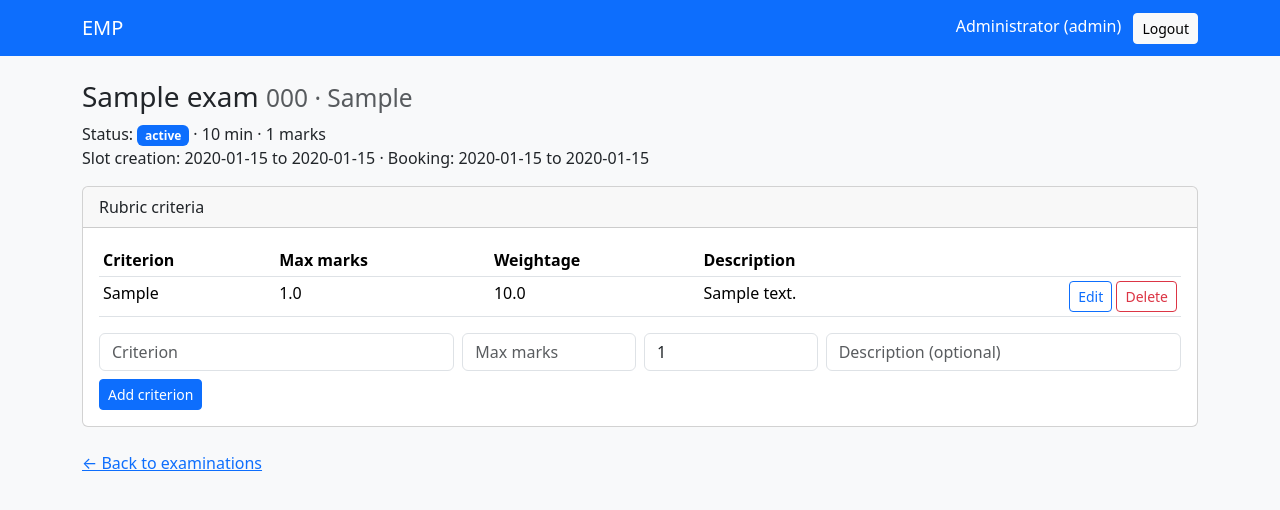
After one commit to lakshmipoorani-05/exam-management-portal, a Flask app: page /admin/exams/1 in a window 1280 px wide. The commit adds this page. Shown: the top 510 px of the page. Run offline with Flask 3, Linux system fonts and the light colour scheme; the visitor is signed in with stand-in values (Sample User, id 1); tables that the repository leaves empty hold one stand-in row (values such as "Sample post").

Commit message:
Add Rubric model and exam detail page

```diff
--- a/app.py
+++ b/app.py
@@ -3,7 +3,7 @@ from flask import (Flask, render_template, request, redirect, url_for,
                    flash, session, g, abort)
 from werkzeug.security import generate_password_hash, check_password_hash
 from datetime import datetime
-from model import db, User, Course, Exam
+from model import db, User, Course, Exam, Rubric
 app = Flask(__name__)
 app.secret_key = "change-this-later"
 
@@ -130,6 +130,25 @@ def read_exam_form(form):
         return None, "Slot creation end date cannot be before its start date."
     if values["booking_end"] < values["booking_start"]:
         return None, "Booking end date cannot be before its start date."
+    return values, None
+
+def read_rubric_form(form):
+    """Read and validate a rubric criterion. Returns (values, error_message)."""
+    try:
+        values = {
+            "criterion": form["criterion"].strip(),
+            "max_marks": float(form["max_marks"]),
+            "weightage": float(form.get("weightage") or 1),
+            "description": form.get("description"),
+        }
+    except (ValueError, KeyError):
+        return None, "Please enter valid numbers for marks and weightage."
+    if not values["criterion"]:
+        return None, "Criterion name is required."
+    if values["max_marks"] <= 0:
+        return None, "Maximum marks must be greater than 0."
+    if values["weightage"] < 0:
+        return None, "Weightage cannot be negative."
     return values, None
 
 @app.route("/login", methods=["GET", "POST"])
@@ -366,5 +385,61 @@ def admin_exam_delete(exam_id):
     flash("Examination removed.", "info")
     return redirect(url_for("admin_exams"))
 
+@app.route("/admin/exams/<int:exam_id>")
+@role_required("admin")
+def admin_exam_detail(exam_id):
+    exam = db.session.get(Exam, exam_id)
+    if exam is None:
+        abort(404)
+    return render_template("admin_exam_detail.html", exam=exam)
+
+
+@app.route("/admin/exams/<int:exam_id>/rubrics", methods=["POST"])
+@role_required("admin")
+def admin_rubric_add(exam_id):
+    exam = db.session.get(Exam, exam_id)
+    if exam is None:
+        abort(404)
+    values, error = read_rubric_form(request.form)
+    if error:
+        flash(error, "danger")
+    else:
+        db.session.add(Rubric(exam_id=exam.id, **values))
+        db.session.commit()
+        flash("Criterion added.", "success")
+    return redirect(url_for("admin_exam_detail", exam_id=exam.id))
+
+
+@app.route("/admin/rubrics/<int:rubric_id>/edit", methods=["GET", "POST"])
+@role_required("admin")
+def admin_rubric_edit(rubric_id):
+    rubric = db.session.get(Rubric, rubric_id)
+    if rubric is None:
+        abort(404)
+    if request.method == "POST":
+        values, error = read_rubric_form(request.form)
+        if error:
+            flash(error, "danger")
+        else:
+            for field, value in values.items():
+                setattr(rubric, field, value)
+            db.session.commit()
+            flash("Criterion updated.", "success")
+            return redirect(url_for("admin_exam_detail", exam_id=rubric.exam_id))
+    return render_template("admin_rubric_form.html", rubric=rubric)
+
+
+@app.route("/admin/rubrics/<int:rubric_id>/delete", methods=["POST"])
+@role_required("admin")
+def admin_rubric_delete(rubric_id):
+    rubric = db.session.get(Rubric, rubric_id)
+    if rubric is None:
+        abort(404)
+    exam_id = rubric.exam_id
+    db.session.delete(rubric)
+    db.session.commit()
+    flash("Criterion removed.", "info")
+    return redirect(url_for("admin_exam_detail", exam_id=exam_id))
+
 if __name__ == "__main__":
     app.run(debug=True)
--- /dev/null
+++ b/templates/admin_exam_detail.html
@@ -0,0 +1,50 @@
+{% extends "base.html" %}
+
+{% block content %}
+<h3>{{ exam.name }} <small class="text-muted">{{ exam.course.code }} · {{ exam.exam_type }}</small></h3>
+<p>
+  Status: <span class="badge bg-primary">{{ exam.status }}</span> ·
+  {{ exam.duration }} min · {{ exam.max_marks }} marks<br>
+  Slot creation: {{ exam.slot_create_start }} to {{ exam.slot_create_end }} ·
+  Booking: {{ exam.booking_start }} to {{ exam.booking_end }}
+</p>
+
+<div class="card mb-4">
+  <div class="card-header">Rubric criteria</div>
+  <div class="card-body">
+    <table class="table table-sm">
+      <thead>
+        <tr><th>Criterion</th><th>Max marks</th><th>Weightage</th><th>Description</th><th></th></tr>
+      </thead>
+      <tbody>
+        {% for r in exam.rubrics %}
+        <tr>
+          <td>{{ r.criterion }}</td>
+          <td>{{ r.max_marks }}</td>
+          <td>{{ r.weightage }}</td>
+          <td>{{ r.description or "" }}</td>
+          <td class="text-end">
+            <a class="btn btn-sm btn-outline-primary" href="{{ url_for('admin_rubric_edit', rubric_id=r.id) }}">Edit</a>
+            <form method="post" action="{{ url_for('admin_rubric_delete', rubric_id=r.id) }}" class="d-inline">
+              <button class="btn btn-sm btn-outline-danger">Delete</button>
+            </form>
+          </td>
+        </tr>
+        {% else %}
+        <tr><td colspan="5" class="text-muted">No criteria yet. Add at least one below.</td></tr>
+        {% endfor %}
+      </tbody>
+    </table>
+
+    <form method="post" action="{{ url_for('admin_rubric_add', exam_id=exam.id) }}" class="row g-2">
+      <div class="col-md-4"><input name="criterion" class="form-control" placeholder="Criterion" required></div>
+      <div class="col-md-2"><input name="max_marks" type="number" step="any" min="0.1" class="form-control" placeholder="Max marks" required></div>
+      <div class="col-md-2"><input name="weightage" type="number" step="any" min="0" class="form-control" placeholder="Weight" value="1"></div>
+      <div class="col-md-4"><input name="description" class="form-control" placeholder="Description (optional)"></div>
+      <div class="col-12"><button class="btn btn-primary btn-sm">Add criterion</button></div>
+    </form>
+  </div>
+</div>
+
+<a href="{{ url_for('admin_exams') }}">&larr; Back to examinations</a>
+{% endblock %}
--- a/templates/admin_exams.html
+++ b/templates/admin_exams.html
@@ -20,6 +20,7 @@
       <td>{{ e.max_marks }}</td>
       <td><span class="badge bg-secondary">{{ e.status }}</span></td>
       <td class="text-end">
+        <a class="btn btn-sm btn-outline-secondary" href="{{ url_for('admin_exam_detail', exam_id=e.id) }}">Manage</a>
         <a class="btn btn-sm btn-outline-primary" href="{{ url_for('admin_exam_edit', exam_id=e.id) }}">Edit</a>
         <form method="post" action="{{ url_for('admin_exam_delete', exam_id=e.id) }}" class="d-inline">
           <button class="btn btn-sm btn-outline-danger">Delete</button>
```
Also changed, not shown: model.py (+13 -0 lines), templates/admin_rubric_form.html (added, +27 -0 lines).
